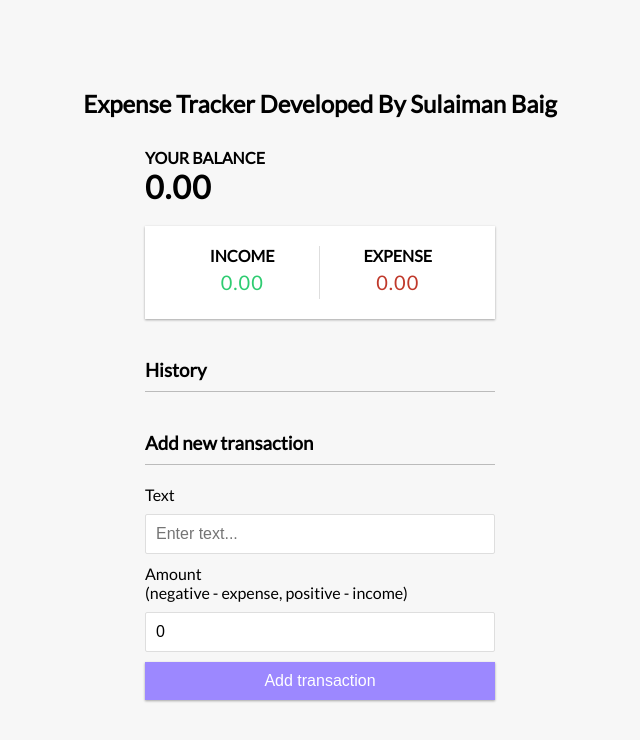
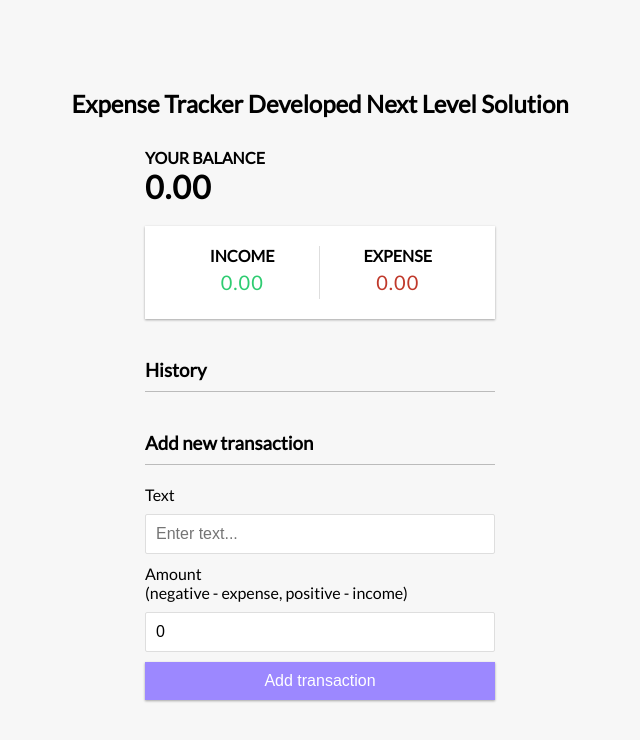
Before and after one commit to Sulaiman-Baig/expense-tracker, a React (Create React App) app: page / in a window 1280 px wide. Shown: the top 740 px of the page, without its empty margins (320-960 px from the left). Built offline with nearby package versions, Linux system fonts and the light colour scheme.

Commit message:
Next LEvel Soloution

```diff
--- a/src/components/Header.js
+++ b/src/components/Header.js
@@ -3,7 +3,7 @@ import React from 'react'
 export const Header = () => {
     return (
         <h2>
-            Expense Tracker Developed By Sulaiman Baig
+            Expense Tracker Developed Next Level Solution
         </h2>
     )
 }
```
